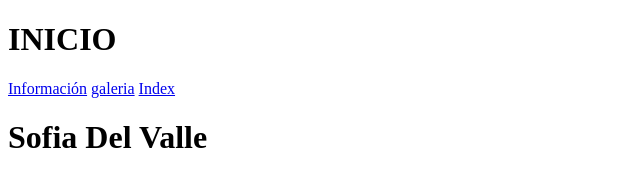
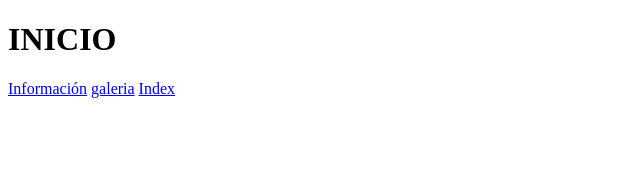
Before and after one commit to Abril1278/Proyecto_ciberseguridad, a plain HTML site: page index.html in a window 1280 px wide. Shown: the whole page, without its empty margins (0-640 px from the left). Drawn offline with Linux system fonts and the light colour scheme.

Commit message:
otra actualizacion

```diff
--- a/index.html
+++ b/index.html
@@ -12,7 +12,5 @@
     <a href = "informacion.html"> Información</a>
     <a href = "galeria.html"> galeria</a>
     <a href = "index.html"> Index</a>
-
-    <h1>Sofia Del Valle</h1>
 </body>
 </html>
```
